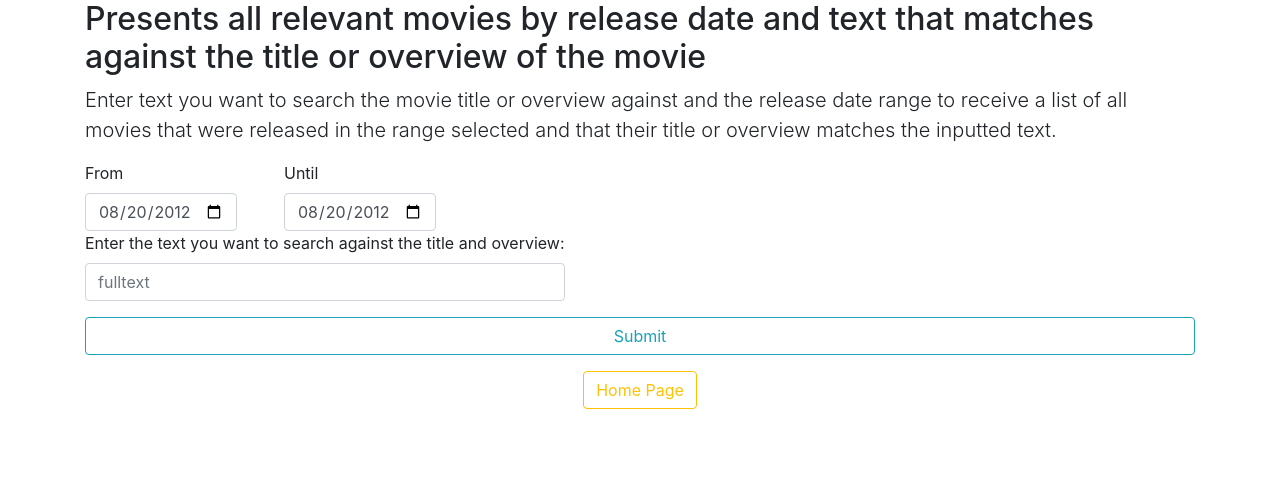
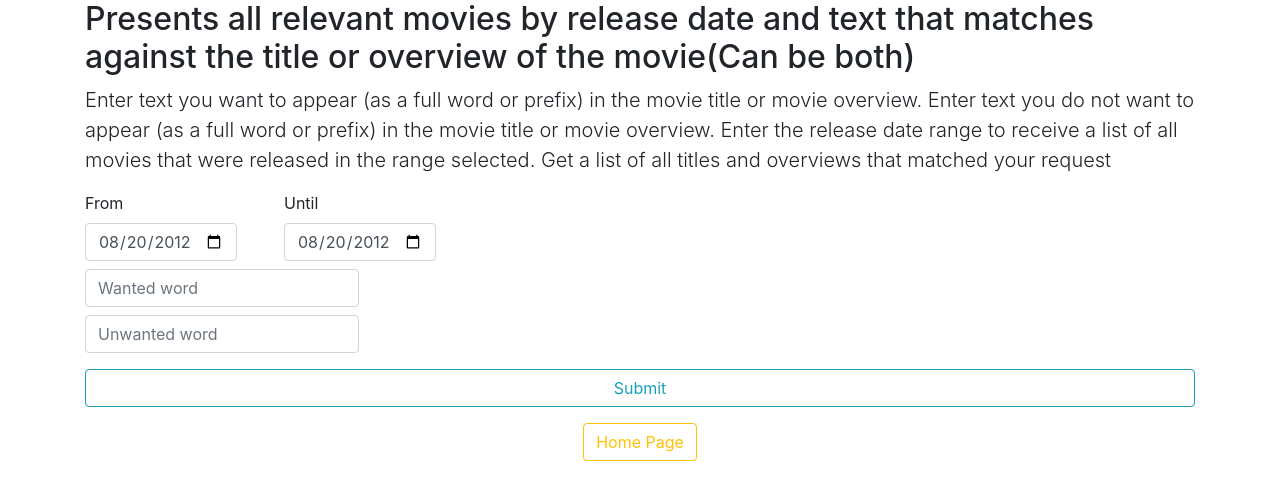
Before and after one commit to Lirlev48/DataBase_Project, a Flask app: page /q5 in a window 1280 px wide. Shown: the top 500 px of the page. Run offline with Flask 2, Linux system fonts and the light colour scheme; some libraries are stand-ins or nearby versions.

Commit message:
fulltext = done

```diff
--- a/SRC/APPLICATION-SOURCE-CODE/app.py
+++ b/SRC/APPLICATION-SOURCE-CODE/app.py
@@ -93,10 +93,11 @@ def q4_result():
 def q5_result():
     from_date = request.form.get("from")
     to_date = request.form.get("to")
-    fulltext = request.form.get("fulltext")
-    if fulltext == "":
+    fulltext_in = request.form.get("fulltext_in")
+    fulltext_out = request.form.get("fulltext_out")
+    if fulltext_in == "" or fulltext_out == "":
         return render_template('404page.html')
-    iter_res = generateQueries.render_movies_from_text(fulltext, from_date, to_date)
+    iter_res = generateQueries.render_movies_from_text(f"+{fulltext_in}* -{fulltext_out}*", from_date, to_date)
     return render_template('query5Format.html', iter_title_and_overview=iter_res)
 
 
--- a/SRC/APPLICATION-SOURCE-CODE/generateQueries.py
+++ b/SRC/APPLICATION-SOURCE-CODE/generateQueries.py
@@ -6,8 +6,8 @@ from sshtunnel import SSHTunnelForwarder
 
 def est_connection(query, args=None):
     tunnel = SSHTunnelForwarder(('nova.cs.tau.ac.il', 22),
-                                ssh_username='saharg', # input("insert your moodle username: "),
-                                ssh_password='', # input("insert your moodle password: "),
+                                ssh_username='saharg',
+                                ssh_password='Taupass6',
                                 remote_bind_address=('mysqlsrv1.cs.tau.ac.il', 3306))
     tunnel.start()
     details = {
--- a/SRC/APPLICATION-SOURCE-CODE/queries.py
+++ b/SRC/APPLICATION-SOURCE-CODE/queries.py
@@ -74,8 +74,8 @@ def production_company_and_genre_average_vote():
 
 def movies_from_text():
     return ("select title, overview "
-            "from movies where match(overview,title) "
-            "against(%s, IN NATURAL LANGUAGE MODE) "
+            "from movies where match(title, overview) "
+            "against(%s IN BOOLEAN MODE) "
             "AND movies.release_date BETWEEN DATE (%s) AND DATE (%s)")
 
 
--- a/SRC/APPLICATION-SOURCE-CODE/templates/q5.html
+++ b/SRC/APPLICATION-SOURCE-CODE/templates/q5.html
@@ -11,12 +11,14 @@
 <body>
 
 <div class="container">
-    <h2 > Presents all relevant movies by release date and text that matches against the title or overview of the movie </h2>
+    <h2 >Presents all relevant movies by release date and text that matches against the title or overview of the movie(Can be both)</h2>
 
 
-      <p class="lead"> Enter text you want to search the movie title or overview against and the release date range to receive a list of all movies that were released in the range selected and that
-          their title or overview matches the inputted text.
-           </p>
+      <p class="lead"> Enter text you want to appear (as a full word or prefix) in the movie title or movie overview.
+          Enter text you do not want to appear (as a full word or prefix) in the movie title or movie overview.
+          Enter the release date range to receive a list of all movies that were released in the range selected.
+          Get a list of all titles and overviews that matched your request
+      </p>
     <form action="/q5-output" method="post">
     <div class="row">
         <div>
@@ -37,9 +39,13 @@
     <div class="row">
         <div class="form-group">
             <div class="col-md-12">
-            <label for="amount">Enter the text you want to search against the title and overview:</label>
+            <label for="amount"></label>
+            <input class="form-control " name="fulltext_in" placeholder="Wanted word" autocomplete="off">
+            </div>
 
-            <input class="form-control " name="limit" placeholder="fulltext" autocomplete="off">
+            <div class="col-md-12">
+            <label for="amount"></label>
+            <input class="form-control " name="fulltext_out" placeholder="Unwanted word" autocomplete="off">
             </div>
         </div>
     </div>
```
